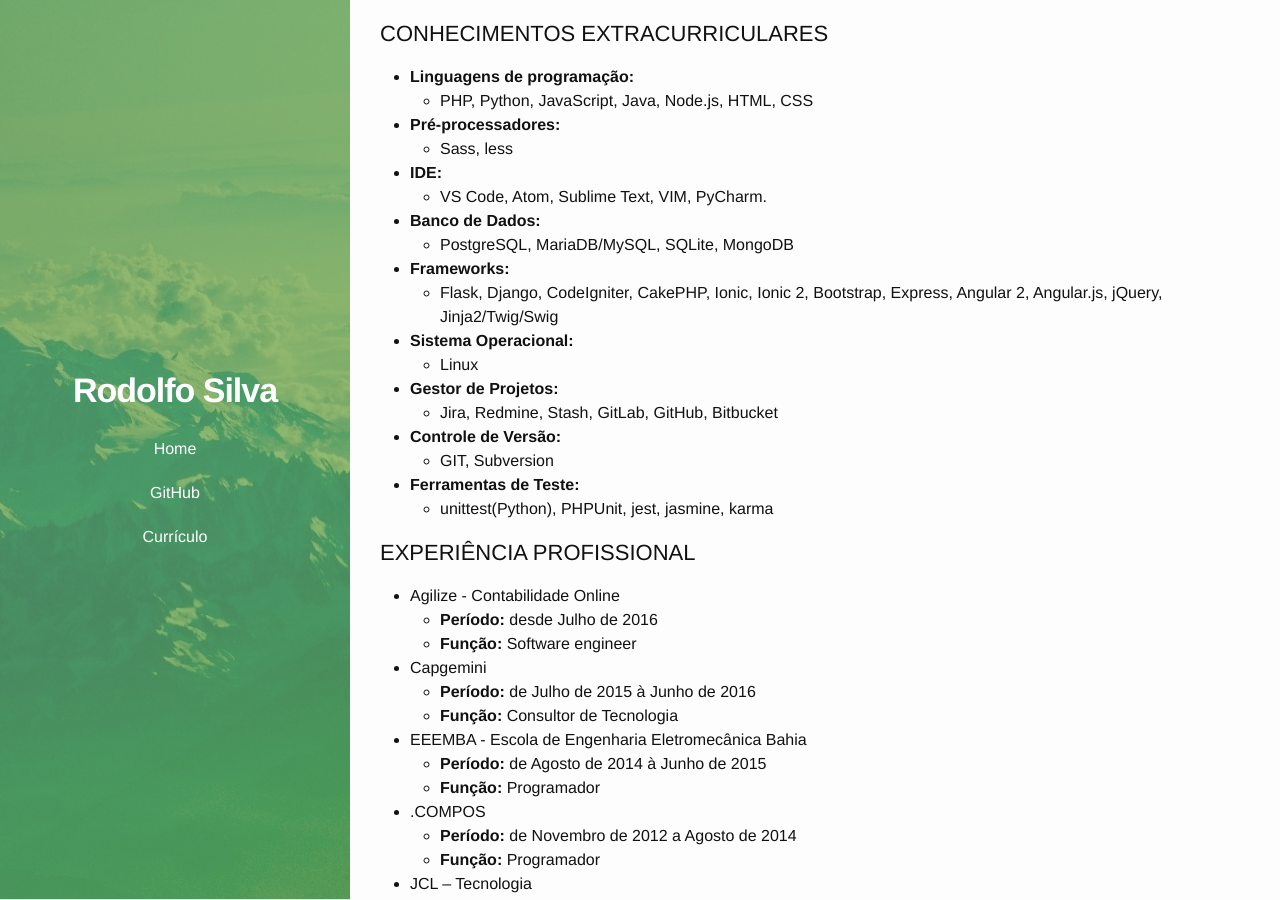
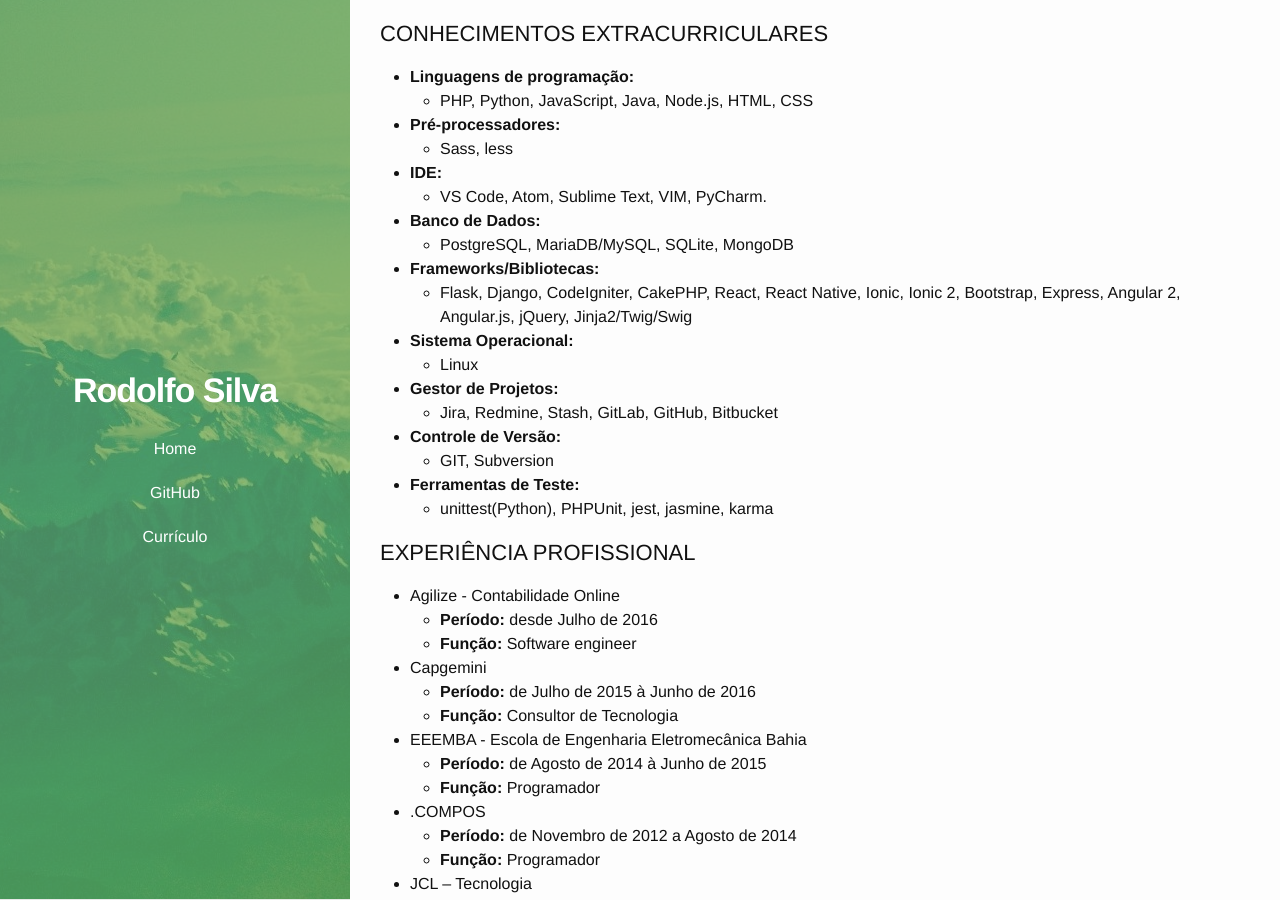
Before and after one commit to RodolfoSilva/rodolfosilva.github.io, a Jekyll site: the page built from _pages/03_curriculo.md, in a window 1280 px wide and 900 px high, scrolled down 604 px. Built offline with Jekyll 4.4.1, drawn with Linux system fonts in a browser that asks for light colours.

Commit message:
Update 03_curriculo.md

```diff
--- a/_pages/03_curriculo.md
+++ b/_pages/03_curriculo.md
@@ -2,7 +2,7 @@
 layout: page
 title: Currículo
 permalink: /curriculo/
-keywords: software engineer, programador python, programador node, programador javascript, front-end, back-end, developer, ionic, ionic 2, angular, python, angular 2, angularjs, flask, javascript, php
+keywords: software engineer, programador python, programador node, programador javascript, front-end, back-end, developer, react, react-native, ionic, ionic 2, angular, python, angular 2, angularjs, flask, javascript, php
 ---
 
 ## Rodolfo da Silva Santos
@@ -41,8 +41,8 @@
 * __Banco de Dados:__
     * PostgreSQL, MariaDB/MySQL, SQLite, MongoDB
 
-* __Frameworks:__
-    * Flask, Django, CodeIgniter, CakePHP, Ionic, Ionic 2, Bootstrap, Express, Angular 2, Angular.js, jQuery, Jinja2/Twig/Swig
+* __Frameworks/Bibliotecas:__
+    * Flask, Django, CodeIgniter, CakePHP, React, React Native, Ionic, Ionic 2, Bootstrap, Express, Angular 2, Angular.js, jQuery, Jinja2/Twig/Swig
 
 * __Sistema Operacional:__
     * Linux
```
